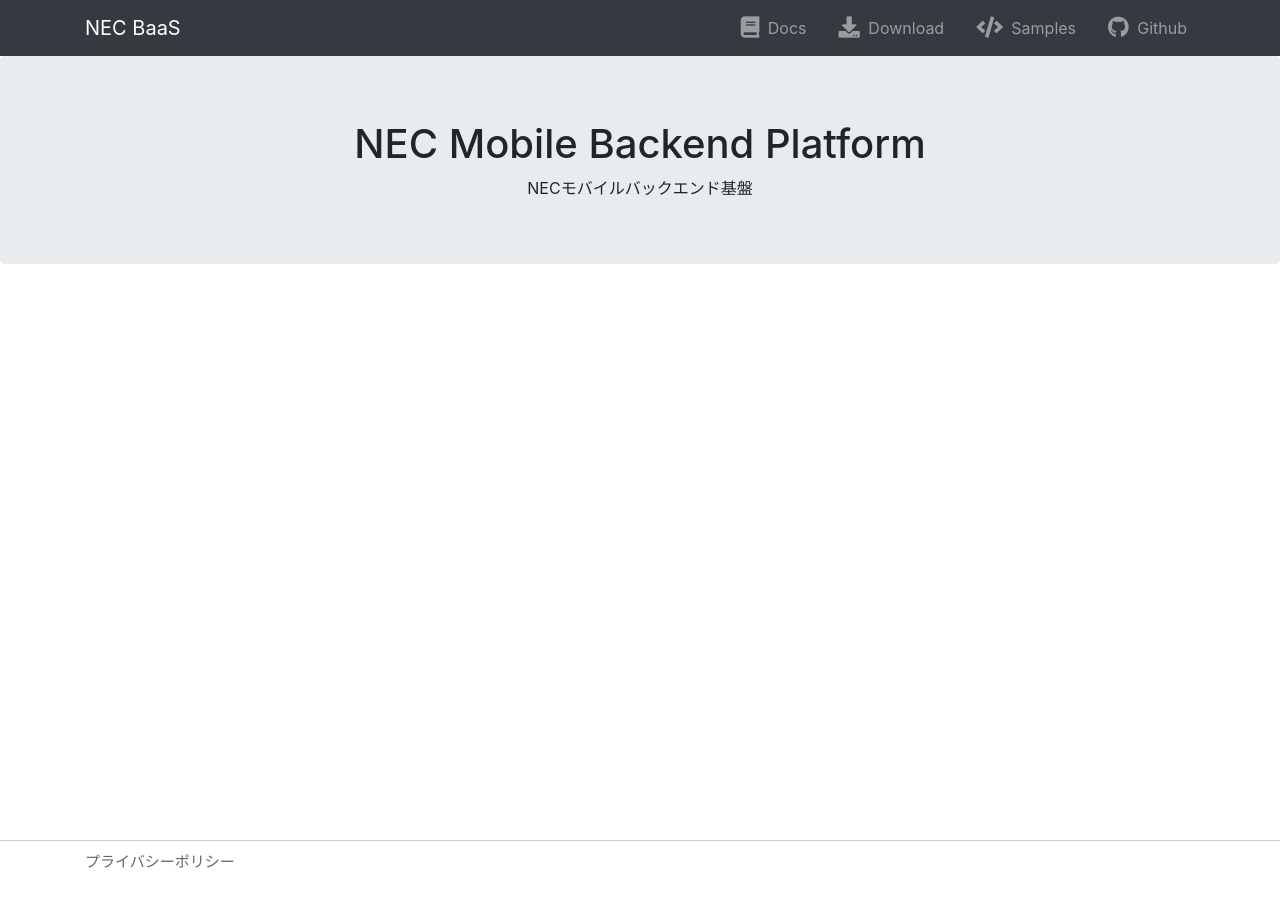
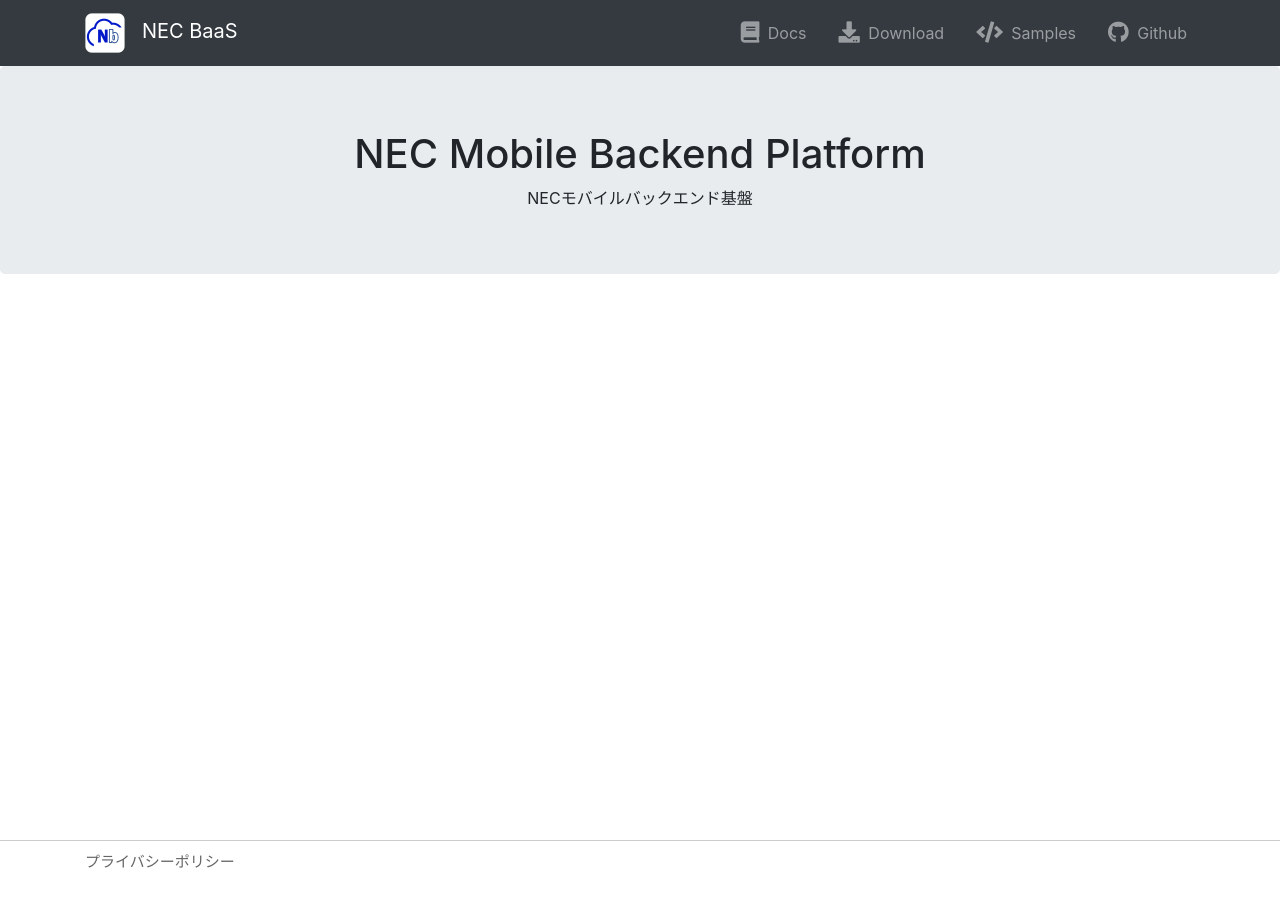
Before and after one commit to nec-baas/nec-baas.github.io, a Jekyll site: the page built from index.html, in a window 1280 px wide. Built offline with Jekyll 4.4.1, drawn with Linux system fonts in a browser that asks for light colours; nearby versions of some CDN libraries; comment, search, counter and statistics services are not loaded.

Commit message:
add icon

```diff
--- a/_layouts/base.html
+++ b/_layouts/base.html
@@ -23,7 +23,7 @@
 <!-- navbar -->
 <nav class="navbar navbar-expand-sm navbar-dark bg-dark">
     <div class="container">
-        <a class="navbar-brand" href="index.html">NEC BaaS</a>
+        <a class="navbar-brand" href="index.html"><img src="images/icon40.png">&nbsp;&nbsp; NEC BaaS</a>
         <!--<div class="collapse navbar-collapse">-->
         <ul class="navbar-nav">
             <!--
```
Also changed, not shown: images/icon40.png (added).
